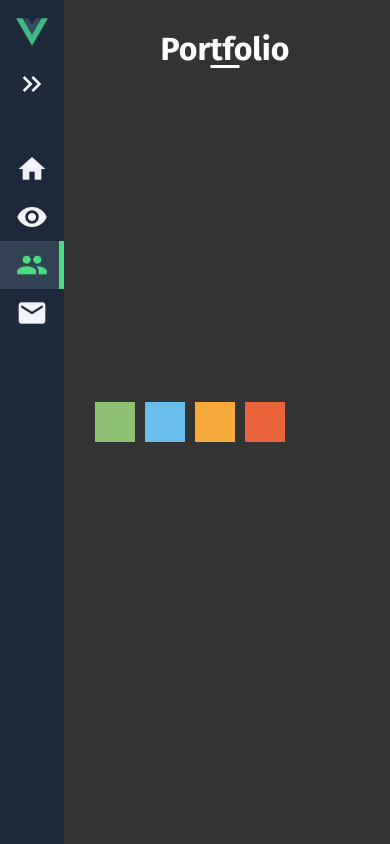
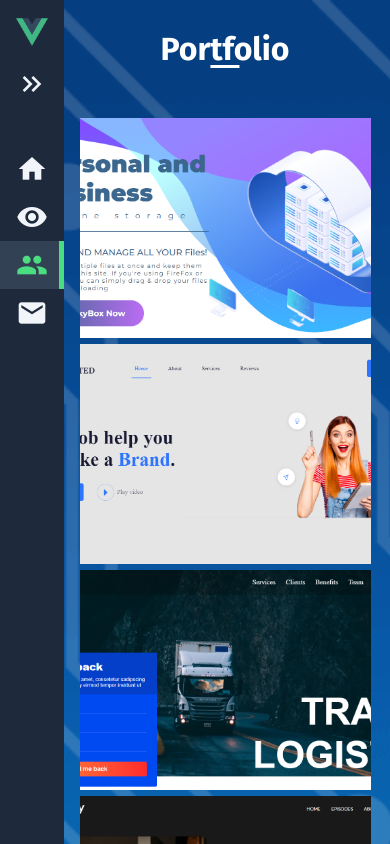
Before and after one commit to Shohnurbek05/portfolio, a Vue app: page /portfolio in a window 390 px wide. Shown: the top 844 px of the page. Built offline with nearby package versions, Linux system fonts and the light colour scheme.

Commit message:
responsive

```diff
--- a/src/assets/css/about.css
+++ b/src/assets/css/about.css
@@ -36,6 +36,7 @@
 
 .about .left .img {
     width: 100%;
+    height: 470px;
     border-radius: 50%;
     object-fit: cover;
 }
@@ -78,6 +79,12 @@
 .right-right h3 {
     font-size: 25px;
     font-weight: 500;
+}
+
+@media screen and (min-width: 1440px) {
+    .about .left .img {
+        height: 650px;
+    }
 }
 
 @media screen and (max-width: 768px) {
--- a/src/views/portfolio.vue
+++ b/src/views/portfolio.vue
@@ -126,31 +126,12 @@
       </div>
     </div>
   </div>
-  <Loader v-if="isLoaded"/>
 </template>
 
 <script>
 import '../assets/css/portfolio.css'
-import Loader from "../components/Loader.vue";
 
 export default {
   name: "PortfolioView",
-  data() {
-    return {
-      isLoaded: false
-    }
-  },
-  created() {
-    document.body.style.overflow = 'hidden'
-  },
-  mounted() {
-    document.onreadystatechange = () => {
-      if (document.readyState == 'complete') {
-        this.isloaded = true
-      }
-    }
-    document.body.style.overflow = 'auto'
-  },
-  components: { Loader }
 }
 </script>
```
Also changed, not shown: src/router/index.js (+6 -3 lines).
